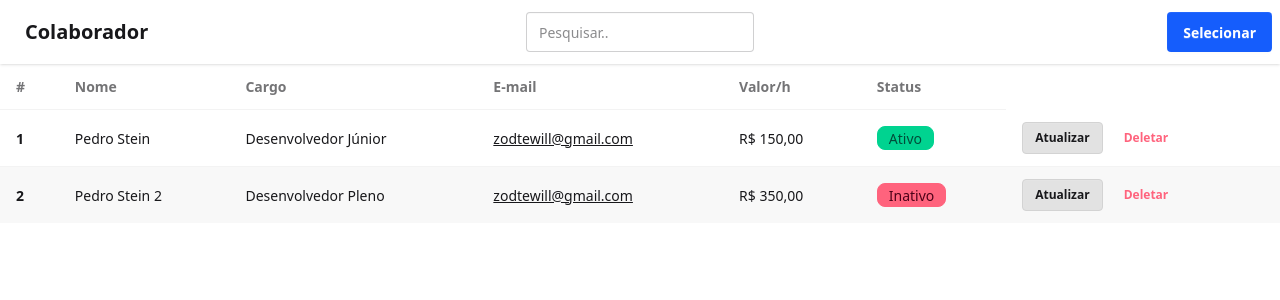
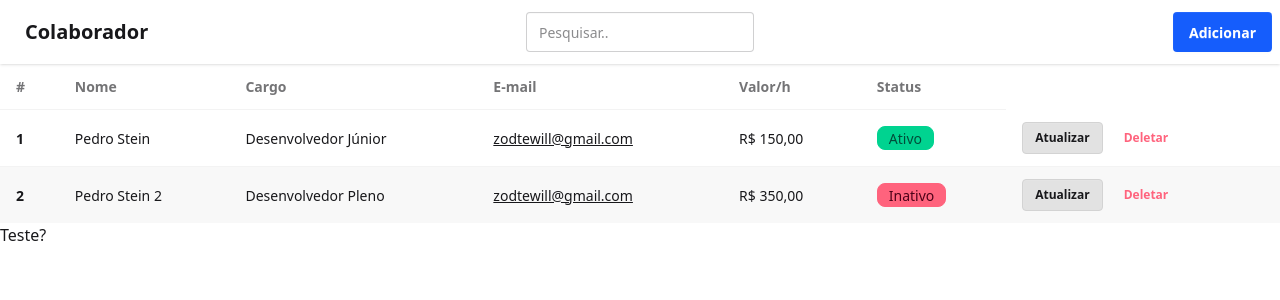
Before and after one commit to Pedro6Stein/RegistroDePrestadores, a React (Vite) app in the folder crud-frontend/: page / in a window 1280 px wide. Shown: the top 300 px of the page. Built offline with nearby package versions, Linux system fonts and the light colour scheme.

Commit message:
Fix: Configurando rotas

```diff
--- a/crud-frontend/src/App.jsx
+++ b/crud-frontend/src/App.jsx
@@ -1,14 +1,33 @@
-import Navbar from "./components/Navbar"
+import { useState } from "react";
+import ModalForm from "./components/ModalForm";
+import Navbar from "./components/Navbar";
 import Tablelist from "./components/Tablelist";
 
 export default function App() {
+  const [isOpen, setIsOpen] = useState(false);
+  const [modalMode, setModalMode] = useState("add");
+
+  const handleOpen = (mode) => {
+    setModalMode(mode);
+    setIsOpen(true);
+  };
+
+  const handleClose = () => setIsOpen(false);
+
+  const handleSubmit = () => {
+    if (modalMode === "add") {
+      console.log("O modal foi adicionado");
+    } else {
+      console.log("O modal foi alterado");
+    }
+    setIsOpen(false);
+  };
+
   return (
     <>
-
-    <Navbar />
-    <Tablelist />
-
+      <Navbar onOpen={() => handleOpen("add")}/>
+      <Tablelist />
+      <ModalForm isOpen={isOpen} OnClose />
     </>
-
   );
 }
--- /dev/null
+++ b/crud-frontend/src/components/ModalForm.jsx
@@ -0,0 +1,7 @@
+export default function ModalForm() {
+    return(
+        <>
+        Teste?
+        </>
+    );
+}
--- a/crud-frontend/src/components/Navbar.jsx
+++ b/crud-frontend/src/components/Navbar.jsx
@@ -1,4 +1,4 @@
-export default function Navbar() {
+export default function Navbar(onOpen) {
     return (
         <div className="navbar bg-base-100 shadow-sm">
             <div className="navbar-start">
@@ -11,9 +11,9 @@ export default function Navbar() {
                 </div>
             </div>
 
-            <button className="navbar-end">
+            <button className="navbar-end"  onOpen>
                 <a className="btn border-0 bg-blue-600 hover:bg-blue-700 text-white">
-                    Selecionar
+                    Adicionar
                 </a>
             </button>
         </div>
```
